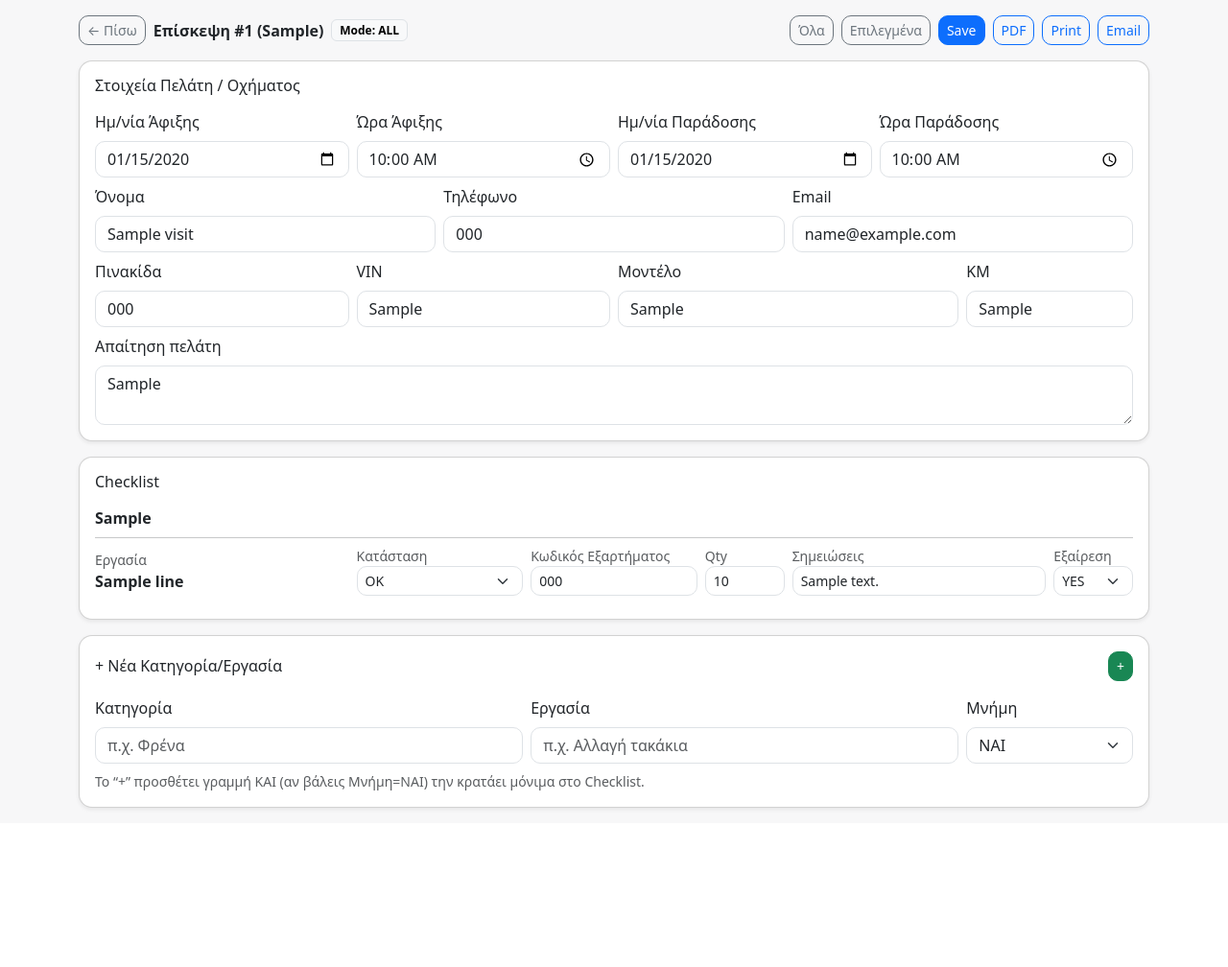
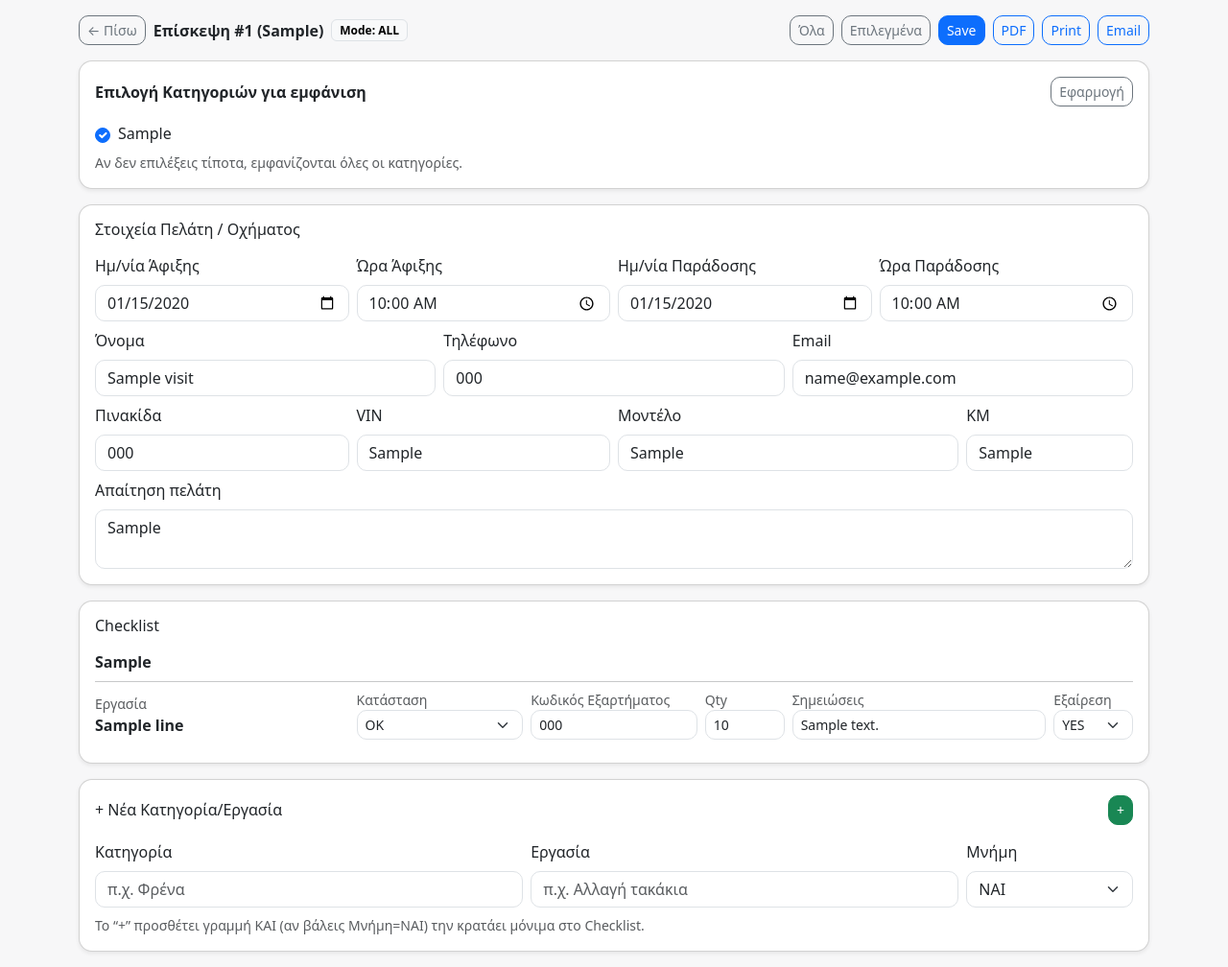
Before and after one commit to kerlengouc-star/stefanos-garage, a FastAPI app: page /visits/1 in a window 1280 px wide. Shown: the part 57-1065 px from the top of the page at 96% size. Before the commit the page ends 902 px from the top, so only its background shows below. Run offline with FastAPI, Linux system fonts and the light colour scheme; tables that the repository leaves empty hold one stand-in row (values such as "Sample post").

Commit message:
Update visit.html

```diff
--- a/app/templates/visit.html
+++ b/app/templates/visit.html
@@ -38,6 +38,32 @@
        href="mailto:{{ visit.email or '' }}?subject={{ ('Job ' ~ (visit.job_no or visit.id))|urlencode }}&body={{ ('Καλημέρα,%0D%0A%0D%0AΣας στέλνω το PDF:%0D%0A' ~ (request.base_url|string) ~ 'visits/' ~ visit.id ~ '/pdf%0D%0A%0D%0AΜε εκτίμηση,%0D%0AO&S STEPHANOU LTD')|safe }}">
       Email
     </a>
+  </div>
+</div>
+
+<!-- ✅ Επιλογή κατηγοριών (μόνο εμφάνιση, δεν πειράζει DB) -->
+<div class="card shadow-sm mb-3">
+  <div class="card-body">
+    <div class="d-flex justify-content-between align-items-center">
+      <div class="fw-semibold">Επιλογή Κατηγοριών για εμφάνιση</div>
+      <button class="btn btn-outline-secondary btn-sm" type="button" onclick="applyCats()">Εφαρμογή</button>
+    </div>
+
+    <div class="row g-2 mt-2">
+      {% for c in categories %}
+        <div class="col-md-3 col-6">
+          <label class="form-check-label d-flex gap-2 align-items-center">
+            <input class="form-check-input catbox" type="checkbox" value="{{ c }}"
+                   {% if (selected_cats and c in selected_cats) or (not selected_cats) %}checked{% endif %}>
+            <span>{{ c }}</span>
+          </label>
+        </div>
+      {% endfor %}
+    </div>
+
+    <div class="text-muted small mt-2">
+      Αν δεν επιλέξεις τίποτα, εμφανίζονται όλες οι κατηγορίες.
+    </div>
   </div>
 </div>
 
@@ -95,7 +121,7 @@
         </div>
         <div class="col-md-4">
           <label class="form-label">Μοντέλο</label>
-          <input class="form-control" name="model" value="{{ visit.model or '' }}" autocomplete="off">
+          <input class="form-control" name="model" value="{{ visit.model or '' }}" autocomplete="off" placeholder="π.χ. Range Rover">
         </div>
         <div class="col-md-2">
           <label class="form-label">KM</label>
@@ -147,8 +173,7 @@
                    name="parts_code_{{ ln.id }}"
                    id="parts_code_{{ ln.id }}"
                    value="{{ ln.parts_code or '' }}"
-                   autocomplete="off"
-                   placeholder="π.χ. 12345-ABC">
+                   autocomplete="off">
           </div>
 
           <div class="col-md-1">
@@ -168,8 +193,7 @@
                    name="notes_{{ ln.id }}"
                    id="notes_{{ ln.id }}"
                    value="{{ ln.notes or '' }}"
-                   autocomplete="off"
-                   placeholder="Σημείωση...">
+                   autocomplete="off">
           </div>
 
           <div class="col-md-1">
@@ -225,7 +249,7 @@
 
 <script>
 (function() {
-  // ✅ Πάρε ώρα/ημερομηνία από τον υπολογιστή (browser) ΜΟΝΟ αν είναι άδεια
+  // ✅ ώρα/ημερομηνία από τον υπολογιστή (browser) μόνο αν είναι άδεια
   const d = document.getElementById("date_in_date");
   const t = document.getElementById("date_in_time");
   if (d && t) {
@@ -241,6 +265,20 @@
     }
   }
 })();
+
+function applyCats() {
+  const boxes = Array.from(document.querySelectorAll(".catbox"));
+  const selected = boxes.filter(b => b.checked).map(b => b.value);
+
+  // αν όλα τσεκαρισμένα ή κανένα -> δείξε όλα
+  const allCount = boxes.length;
+  if (selected.length === 0 || selected.length === allCount) {
+    window.location = `/visits/{{ visit.id }}?mode={{ mode }}`;
+    return;
+  }
+  const cats = encodeURIComponent(selected.join(","));
+  window.location = `/visits/{{ visit.id }}?mode={{ mode }}&cats=${cats}`;
+}
 </script>
 
 {% endblock %}
```
